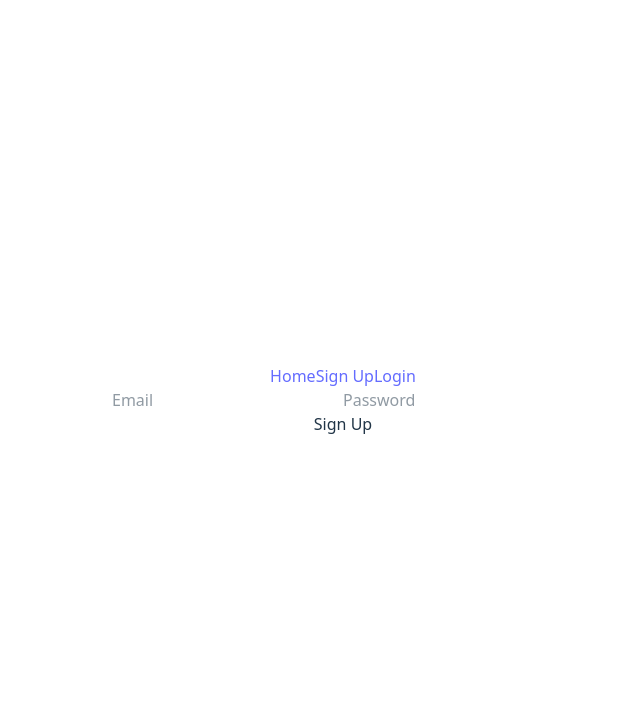
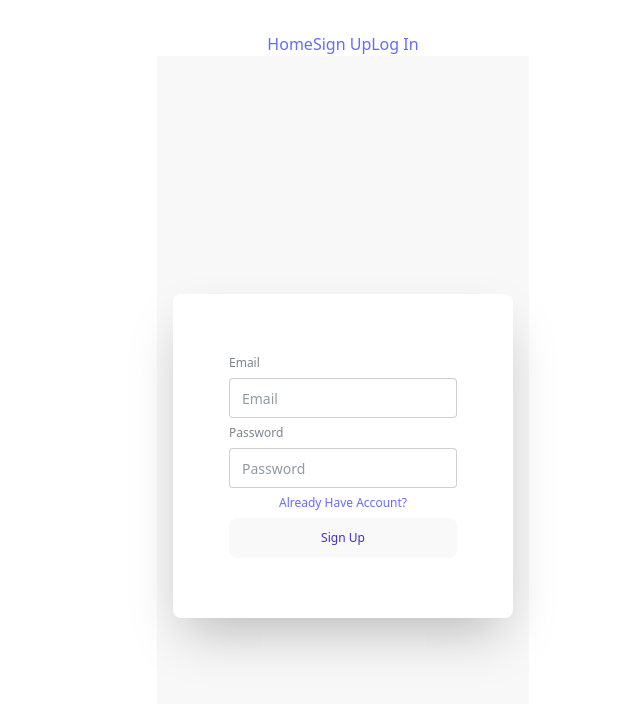
Before and after one commit to Jubayet1/auth, a React (Vite) app: page /signup in a window 1280 px wide. Shown: the top 704 px of the page, without its empty margins (297-937 px from the left). Built offline with nearby package versions, Linux system fonts and the light colour scheme.

Commit message:
input field added

```diff
--- a/src/Components/LogIn/Login.jsx
+++ b/src/Components/LogIn/Login.jsx
@@ -1,8 +1,27 @@
 import React from 'react'
+import { NavLink } from 'react-router-dom'
 
 const Login = () => {
   return (
-    <div>Login</div>
+    <form>
+      <div className="hero bg-base-200 min-h-screen">
+        <div className="hero-content flex-col lg:flex-row-reverse">
+          <div className="card bg-base-100 w-full max-w-sm shrink-0 shadow-2xl">
+            <div className="card-body">
+              <fieldset className="fieldset">
+                <label className="label">Email</label>
+                <input type="email" className="input" placeholder="Email" />
+                <label className="label">Password</label>
+                <input type="password" className="input" placeholder="Password" />
+                {/* <div><NavLink className="link link-hover" to={'/login'}>Forgot password?</NavLink></div> */}
+                <div><NavLink className="link link-hover" to={'/signup'}>Don't Have Account?</NavLink></div>
+                <button className="btn btn-soft btn-primary border-2 border-solid">Log In</button>
+              </fieldset>
+            </div>
+          </div>
+        </div>
+      </div>
+    </form>
   )
 }
 
--- a/src/Components/Navbar/Navbar.jsx
+++ b/src/Components/Navbar/Navbar.jsx
@@ -1,12 +1,13 @@
 import React from 'react'
+import { NavLink } from 'react-router-dom'
 
 const Navbar = () => {
   return (
     <div>
         <nav>
-            <a href="/">Home</a>
-            <a href="/signup">Sign Up</a>
-            <a href="/login">Login</a>
+            <NavLink to={'/'}>Home</NavLink>
+            <NavLink to={'/signup'}>Sign Up</NavLink>
+            <NavLink to={'/login'}>Log In</NavLink>
         </nav>
     </div>
   )
--- a/src/Components/SignUp/SignUp.jsx
+++ b/src/Components/SignUp/SignUp.jsx
@@ -1,6 +1,7 @@
 import React, { useState } from 'react'
 import auth from '../../firebase.init';
 import { createUserWithEmailAndPassword } from 'firebase/auth';
+import { NavLink } from 'react-router-dom';
 
 const SignUp = () => {
     const [email, setEmail] = useState("");
@@ -23,14 +24,24 @@ const SignUp = () => {
     });
     }
   return (
-    <div>
-      <form onSubmit={handleSignUp}>
-        <input type="text" name="email" id="email" placeholder='Email' onChange={(e) => setEmail(e.target.value)}/>
-        <input type="password" name="password" id="password" placeholder='Password' onChange={(e) => setPassword(e.target.value)}/>
-        <br />
-        <input type="submit" value="Sign Up"/>
-      </form>
-    </div>
+    <form>
+      <div className="hero bg-base-200 min-h-screen">
+        <div className="hero-content flex-col lg:flex-row-reverse">
+          <div className="card bg-base-100 w-full max-w-sm shrink-0 shadow-2xl">
+            <div className="card-body">
+              <fieldset className="fieldset">
+                <label className="label">Email</label>
+                <input type="email" className="input" placeholder="Email" />
+                <label className="label">Password</label>
+                <input type="password" className="input" placeholder="Password" />
+                <div><NavLink className="link link-hover" to={'/login'}>Already Have Account?</NavLink></div>
+                <button className="btn btn-soft btn-primary border-2 border-solid">Sign Up</button>
+              </fieldset>
+            </div>
+          </div>
+        </div>
+      </div>
+    </form>
   )
 }
 
```
